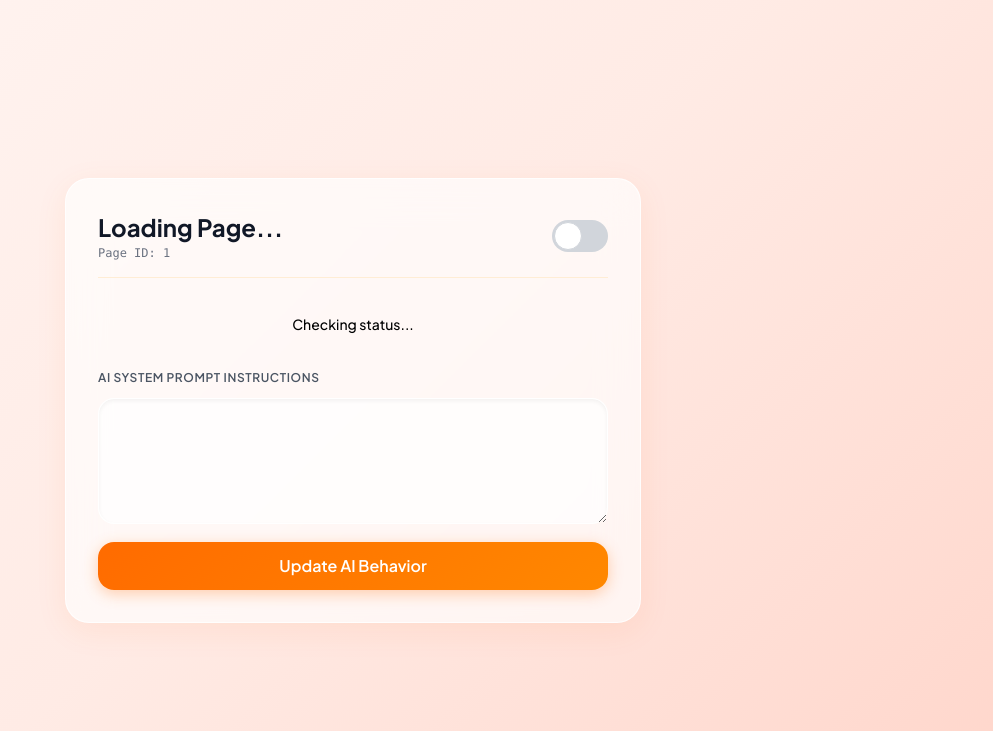
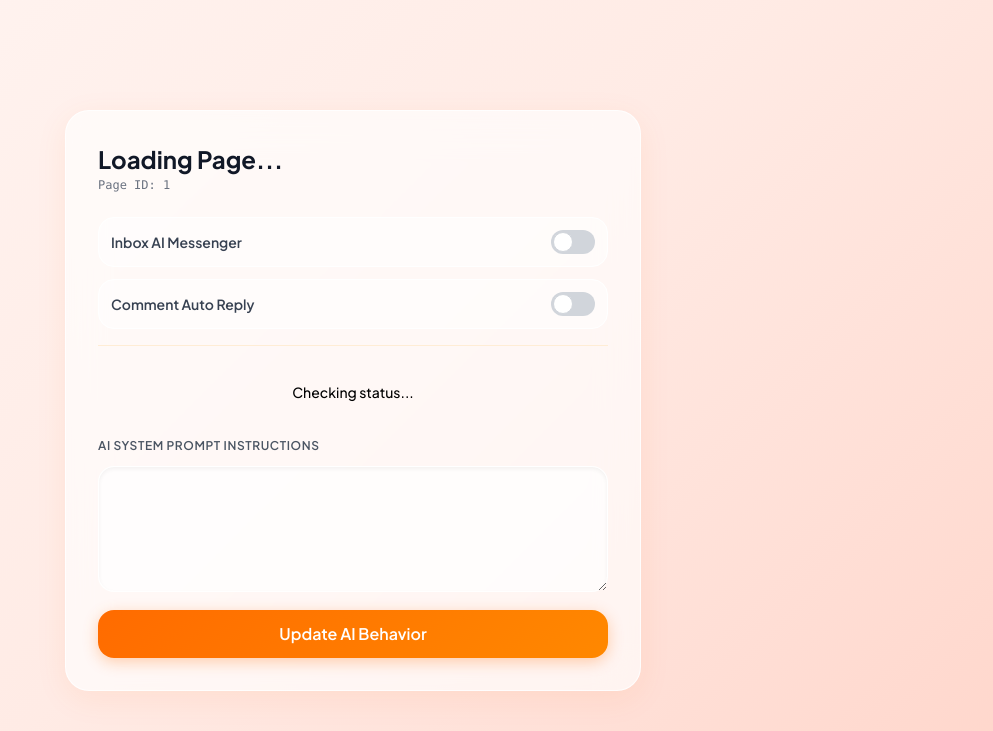
Before and after one commit to siam-ahemd-2010/my-agent, a Flask app: page /dashboard/1 in a window 1280 px wide. Shown: the top 731 px of the page, without its empty margins (287-1280 px from the left). Run offline with Flask 3, Linux system fonts and the light colour scheme; some libraries are stand-ins or nearby versions.

Commit message:
add commnet reply agent

```diff
--- a/app.py
+++ b/app.py
@@ -19,9 +19,11 @@
         CREATE TABLE IF NOT EXISTS clients (
             page_id TEXT PRIMARY KEY,
             page_access_token TEXT,
+            comment_access_token TEXT,
             client_name TEXT,
             custom_prompt TEXT,
-            bot_status BOOLEAN DEFAULT 1
+            bot_status BOOLEAN DEFAULT 1,
+            comment_status BOOLEAN DEFAULT 1
         )
     """)
     cursor.execute("""
@@ -46,12 +48,13 @@
 def get_client_details(page_id):
     conn = get_db_connection()
     cursor = conn.cursor()
-    cursor.execute("SELECT page_access_token, custom_prompt, bot_status, client_name FROM clients WHERE page_id = ?", (page_id,))
+    cursor.execute("SELECT page_access_token, comment_access_token, custom_prompt, bot_status, comment_status, client_name FROM clients WHERE page_id = ?", (page_id,))
     row = cursor.fetchone()
     conn.close()
     if row:
-        return row["page_access_token"], row["custom_prompt"], bool(row["bot_status"]), row["client_name"]
-    return None, None, False, None
+        c_token = row["comment_access_token"] if row["comment_access_token"] else row["page_access_token"]
+        return row["page_access_token"], c_token, row["custom_prompt"], bool(row["bot_status"]), bool(row["comment_status"]), row["client_name"]
+    return None, None, None, False, False, None
 
 def get_user_history(page_id, sender_id, custom_prompt):
     conn = get_db_connection()
@@ -95,13 +98,13 @@
 def client_dashboard(page_id):
     return render_template("client.html", page_id=page_id)
 
-# --- REST API Endpoints (Frontend JS Integration) ---
+# --- REST API Endpoints ---
 
 @app.route("/api/clients", methods=["GET"])
 def api_get_clients():
     conn = get_db_connection()
     cursor = conn.cursor()
-    cursor.execute("SELECT page_id, client_name, custom_prompt, bot_status FROM clients")
+    cursor.execute("SELECT page_id, client_name, custom_prompt, bot_status, comment_status FROM clients")
     rows = cursor.fetchall()
     conn.close()
 
@@ -111,21 +114,23 @@
             "page_id": r["page_id"],
             "page_name": r["client_name"] or "Facebook Page",
             "system_prompt": r["custom_prompt"],
-            "is_active": bool(r["bot_status"])
+            "is_active": bool(r["bot_status"]),
+            "comment_status": bool(r["comment_status"])
         })
     return jsonify({"clients": clients})
 
 @app.route("/api/clients/<page_id>", methods=["GET"])
 def api_get_single_client(page_id):
-    token, prompt, is_active, name = get_client_details(page_id)
-    if token:
+    p_token, c_token, prompt, is_active, comment_status, name = get_client_details(page_id)
+    if p_token:
         return jsonify({
             "success": True,
             "client": {
                 "page_id": page_id,
                 "page_name": name or "Facebook Page",
                 "system_prompt": prompt,
-                "is_active": is_active
+                "is_active": is_active,
+                "comment_status": comment_status
             }
         })
     return jsonify({"success": False, "error": "Client not found"}), 404
@@ -134,12 +139,12 @@
 def api_save_client():
     data = request.json or {}
     access_token = data.get("access_token", "").strip()
+    comment_access_token = data.get("comment_access_token", "").strip() or access_token
     system_prompt = data.get("system_prompt", "").strip()
 
     if not access_token or not system_prompt:
         return jsonify({"success": False, "error": "Access token and system prompt are required."}), 400
 
-    # Fetch Page ID and Page Name from Facebook Graph API using the token
     fb_url = f"https://graph.facebook.com/v18.0/me?access_token={access_token}"
     res = requests.get(fb_url).json()
 
@@ -152,18 +157,19 @@
     conn = get_db_connection()
     cursor = conn.cursor()
     cursor.execute("""
-        INSERT INTO clients (page_id, page_access_token, client_name, custom_prompt, bot_status)
-        VALUES (?, ?, ?, ?, 1)
+        INSERT INTO clients (page_id, page_access_token, comment_access_token, client_name, custom_prompt, bot_status, comment_status)
+        VALUES (?, ?, ?, ?, ?, 1, 1)
         ON CONFLICT(page_id) DO UPDATE SET
             page_access_token = excluded.page_access_token,
+            comment_access_token = excluded.comment_access_token,
             client_name = excluded.client_name,
             custom_prompt = excluded.custom_prompt
-    """, (page_id, access_token, page_name, system_prompt))
+    """, (page_id, access_token, comment_access_token, page_name, system_prompt))
     conn.commit()
     conn.close()
 
-    # Subscribe page to webhook events
-    sub_url = f"https://graph.facebook.com/v18.0/{page_id}/subscribed_apps?subscribed_fields=messages&access_token={access_token}"
+    # Subscribe page to both messaging & feed (comments) events
+    sub_url = f"https://graph.facebook.com/v18.0/{page_id}/subscribed_apps?subscribed_fields=messages,feed&access_token={access_token}"
     requests.post(sub_url)
 
     return jsonify({"success": True, "page_id": page_id, "page_name": page_name})
@@ -180,6 +186,23 @@
     conn = get_db_connection()
     cursor = conn.cursor()
     cursor.execute("UPDATE clients SET bot_status = ? WHERE page_id = ?", (1 if is_active else 0, page_id))
+    conn.commit()
+    conn.close()
+
+    return jsonify({"success": True})
+
+@app.route("/api/clients/toggle-comment", methods=["POST"])
+def api_toggle_comment():
+    data = request.json or {}
+    page_id = data.get("page_id")
+    comment_status = data.get("comment_status")
+
+    if page_id is None or comment_status is None:
+        return jsonify({"success": False, "error": "Missing parameters"}), 400
+
+    conn = get_db_connection()
+    cursor = conn.cursor()
+    cursor.execute("UPDATE clients SET comment_status = ? WHERE page_id = ?", (1 if comment_status else 0, page_id))
     conn.commit()
     conn.close()
 
@@ -210,10 +233,10 @@
     if not page_id:
         return jsonify({"success": False, "error": "Missing page_id"}), 400
 
-    token, _, _, _ = get_client_details(page_id)
-    if token:
+    p_token, _, _, _, _, _ = get_client_details(page_id)
+    if p_token:
         try:
-            unsub_url = f"https://graph.facebook.com/v18.0/{page_id}/subscribed_apps?access_token={token}"
+            unsub_url = f"https://graph.facebook.com/v18.0/{page_id}/subscribed_apps?access_token={p_token}"
             requests.delete(unsub_url)
         except Exception as e:
             print(f"Unsubscribe Error: {e}")
@@ -251,11 +274,25 @@
     headers = {"Content-Type": "application/json"}
     requests.post(url, json=payload, headers=headers)
 
+# Reply directly to a Facebook Comment
+def reply_to_facebook_comment(comment_id, message_text, comment_access_token):
+    url = f"https://graph.facebook.com/v18.0/{comment_id}/comments?access_token={comment_access_token}"
+    payload = {"message": message_text}
+    requests.post(url, json=payload)
+
+# Send Private DM for a Comment
+def send_private_dm_for_comment(comment_id, message_text, page_access_token):
+    url = f"https://graph.facebook.com/v18.0/me/messages?access_token={page_access_token}"
+    payload = {
+        "recipient": {"comment_id": comment_id},
+        "message": {"text": message_text}
+    }
+    requests.post(url, json=payload)
+
 def process_message_async(page_id, sender_id, user_message_text, audio_url, page_access_token, custom_prompt):
     try:
         final_input_text = user_message_text
 
-        # Audio Processing via Whisper
         if audio_url:
             try:
                 audio_data = requests.get(audio_url).content
@@ -270,7 +307,6 @@
                         response_format="text"
                     )
 
-                # Instruction passed to LLM so it doesn't get confused
                 final_input_text = f"[System Note: User sent a Voice Note. Transcribed content: '{transcription}']. Respond to the message directly. NEVER mention that you cannot process voice notes."
 
                 if os.path.exists(audio_path):
@@ -291,6 +327,24 @@
             send_facebook_message(page_id, recipient_id=sender_id, message_text=ai_reply, page_access_token=page_access_token)
     except Exception as e:
         print(f"Async Error: {e}")
+
+def process_comment_async(page_id, comment_id, user_comment, page_access_token, comment_access_token, custom_prompt):
+    try:
+        system_instruction = f"{custom_prompt}\n\n[STRICT RULE: Keep the reply short, polite, and helpful in Bengali/Banglish. State that you have sent details in their inbox.]"
+        messages = [
+            {"role": "system", "content": system_instruction},
+            {"role": "user", "content": f"User Comment: {user_comment}"}
+        ]
+        ai_reply = generate_ai_reply(messages)
+
+        # 1. Reply to public comment
+        reply_to_facebook_comment(comment_id, ai_reply, comment_access_token)
+
+        # 2. Send Private Message (DM) instantly
+        send_private_dm_for_comment(comment_id, ai_reply, page_access_token)
+
+    except Exception as e:
+        print(f"Comment Processing Error: {e}")
 
 # --- Facebook Webhook Route ---
 @app.route("/webhook", methods=["GET", "POST"])
@@ -314,38 +368,54 @@
                 for entry in data.get("entry", []):
                     page_id = entry.get("id")
 
-                    page_access_token, custom_prompt, bot_is_running, _ = get_client_details(page_id)
+                    page_access_token, comment_access_token, custom_prompt, bot_is_running, comment_is_running, _ = get_client_details(page_id)
 
-                    if not page_access_token or not bot_is_running or not custom_prompt:
-                        continue
+                    # 1. Handle Messenger Messages
+                    if bot_is_running and page_access_token and custom_prompt:
+                        for messaging_event in entry.get("messaging", []):
+                            if messaging_event.get("message", {}).get("is_echo"):
+                                continue
 
-                    for messaging_event in entry.get("messaging", []):
-                        if messaging_event.get("message", {}).get("is_echo"):
-                            continue
+                            sender_id = messaging_event.get("sender", {}).get("id")
+                            if sender_id == page_id:
+                                continue
 
-                        sender_id = messaging_event.get("sender", {}).get("id")
-                        if sender_id == page_id:
-                            continue
+                            user_message_text = ""
+                            audio_url = None
 
-                        user_message_text = ""
-                        audio_url = None
+                            if "message" in messaging_event and "text" in messaging_event["message"]:
+                                user_message_text = messaging_event["message"]["text"]
 
-                        if "message" in messaging_event and "text" in messaging_event["message"]:
-                            user_message_text = messaging_event["message"]["text"]
+                            if "message" in messaging_event and "attachments" in messaging_event["message"]:
+                                for att in messaging_event["message"]["attachments"]:
+                                    att_type = att.get("type")
+                                    if att_type == "image":
+                                        user_message_text = "এই ছবিটি দেখে আপনার সার্ভিস অনুযায়ী রেসপন্স করুন।"
+                                    elif att_type in ["audio", "voice"]:
+                                        audio_url = att.get("payload", {}).get("url")
 
-                        if "message" in messaging_event and "attachments" in messaging_event["message"]:
-                            for att in messaging_event["message"]["attachments"]:
-                                att_type = att.get("type")
-                                if att_type == "image":
-                                    user_message_text = "এই ছবিটি দেখে আপনার সার্ভিস অনুযায়ী রেসপন্স করুন।"
-                                elif att_type in ["audio", "voice"]:
-                                    audio_url = att.get("payload", {}).get("url")
+                            if user_message_text or audio_url:
+                                threading.Thread(
+                                    target=process_message_async,
+                                    args=(page_id, sender_id, user_message_text, audio_url, page_access_token, custom_prompt)
+                                ).start()
 
-                        if user_message_text or audio_url:
-                            threading.Thread(
-                                target=process_message_async,
-                                args=(page_id, sender_id, user_message_text, audio_url, page_access_token, custom_prompt)
-                            ).start()
+                    # 2. Handle Page Comments (Feed)
+                    if comment_is_running and comment_access_token and custom_prompt:
+                        for change in entry.get("changes", []):
+                            if change.get("field") == "feed":
+                                value = change.get("value", {})
+                                if value.get("item") == "comment" and value.get("verb") == "add":
+                                    comment_id = value.get("comment_id")
+                                    user_comment = value.get("message")
+                                    sender_id = value.get("from", {}).get("id")
+
+                                    # Ignore own page comments
+                                    if sender_id != page_id and user_comment:
+                                        threading.Thread(
+                                            target=process_comment_async,
+                                            args=(page_id, comment_id, user_comment, page_access_token, comment_access_token, custom_prompt)
+                                        ).start()
 
         except Exception as e:
             print(f"Error processing webhook: {e}")
--- a/templates/client.html
+++ b/templates/client.html
@@ -29,16 +29,32 @@
     <div class="max-w-xl w-full glass-card rounded-3xl p-6 md:p-8 space-y-6">
 
         <!-- Header -->
-        <div class="flex items-center justify-between border-b border-orange-100 pb-4">
+        <div class="border-b border-orange-100 pb-4 space-y-4">
             <div>
                 <h1 id="page_name" class="text-2xl font-bold text-gray-900">Loading Page...</h1>
                 <p id="page_id_text" class="text-xs text-gray-500 font-mono mt-0.5">Page ID: {{ page_id }}</p>
             </div>
-            <!-- iOS Toggle -->
-            <label class="relative inline-flex items-center cursor-pointer">
-                <input type="checkbox" id="toggle_status" onchange="toggleStatus(this.checked)" class="sr-only peer">
-                <div class="w-14 h-8 bg-gray-300 peer-focus:outline-none rounded-full peer peer-checked:after:translate-x-full peer-checked:after:border-white after:content-[''] after:absolute after:top-[2px] after:left-[2px] after:bg-white after:border-gray-300 after:border after:rounded-full after:h-7 after:w-7 after:transition-all peer-checked:bg-orange-500"></div>
-            </label>
+
+            <!-- Toggles Section -->
+            <div class="space-y-3 pt-2">
+                <!-- Messenger Automation Toggle -->
+                <div class="flex items-center justify-between bg-white/50 p-3 rounded-2xl border border-white">
+                    <span class="text-sm font-semibold text-gray-700">Inbox AI Messenger</span>
+                    <label class="relative inline-flex items-center cursor-pointer">
+                        <input type="checkbox" id="toggle_status" onchange="toggleStatus(this.checked)" class="sr-only peer">
+                        <div class="w-11 h-6 bg-gray-300 peer-focus:outline-none rounded-full peer peer-checked:after:translate-x-full peer-checked:after:border-white after:content-[''] after:absolute after:top-[2px] after:left-[2px] after:bg-white after:border-gray-300 after:border after:rounded-full after:h-5 after:w-5 after:transition-all peer-checked:bg-orange-500"></div>
+                    </label>
+                </div>
+
+                <!-- Comment Reply Automation Toggle -->
+                <div class="flex items-center justify-between bg-white/50 p-3 rounded-2xl border border-white">
+                    <span class="text-sm font-semibold text-gray-700">Comment Auto Reply</span>
+                    <label class="relative inline-flex items-center cursor-pointer">
+                        <input type="checkbox" id="toggle_comment_status" onchange="toggleCommentStatus(this.checked)" class="sr-only peer">
+                        <div class="w-11 h-6 bg-gray-300 peer-focus:outline-none rounded-full peer peer-checked:after:translate-x-full peer-checked:after:border-white after:content-[''] after:absolute after:top-[2px] after:left-[2px] after:bg-white after:border-gray-300 after:border after:rounded-full after:h-5 after:w-5 after:transition-all peer-checked:bg-orange-500"></div>
+                    </label>
+                </div>
+            </div>
         </div>
 
         <!-- Status Indicator -->
@@ -69,21 +85,22 @@
                 document.getElementById('page_name').innerText = client.page_name;
                 document.getElementById('system_prompt').value = client.system_prompt;
                 document.getElementById('toggle_status').checked = client.is_active;
+                document.getElementById('toggle_comment_status').checked = client.comment_status;
 
-                updateStatusUI(client.is_active);
+                updateStatusUI(client.is_active, client.comment_status);
             } else {
                 alert("Invalid or inactive Page Dashboard link.");
             }
         }
 
-        function updateStatusUI(isActive) {
+        function updateStatusUI(isActive, isCommentActive) {
             const badge = document.getElementById('status_badge');
-            if (isActive) {
+            if (isActive || isCommentActive) {
                 badge.className = "p-3 rounded-2xl text-center font-semibold text-sm bg-emerald-100 text-emerald-800 border border-emerald-200";
-                badge.innerText = "● AI Messenger Automation is ACTIVE";
+                badge.innerText = `● Automation: Inbox (${isActive ? 'ON' : 'OFF'}) | Comments (${isCommentActive ? 'ON' : 'OFF'})`;
             } else {
                 badge.className = "p-3 rounded-2xl text-center font-semibold text-sm bg-rose-100 text-rose-800 border border-rose-200";
-                badge.innerText = "○ AI Messenger Automation is PAUSED";
+                badge.innerText = "○ All AI Automations are PAUSED";
             }
         }
 
@@ -93,7 +110,18 @@
                 headers: { 'Content-Type': 'application/json' },
                 body: JSON.stringify({ page_id: pageId, is_active: isActive })
             });
-            updateStatusUI(isActive);
+            const isCommentActive = document.getElementById('toggle_comment_status').checked;
+            updateStatusUI(isActive, isCommentActive);
+        }
+
+        async function toggleCommentStatus(isCommentActive) {
+            await fetch('/api/clients/toggle-comment', {
+                method: 'POST',
+                headers: { 'Content-Type': 'application/json' },
+                body: JSON.stringify({ page_id: pageId, comment_status: isCommentActive })
+            });
+            const isActive = document.getElementById('toggle_status').checked;
+            updateStatusUI(isActive, isCommentActive);
         }
 
         async function savePrompt() {
```
Also changed, not shown: templates/index.html (+15 -3 lines).
